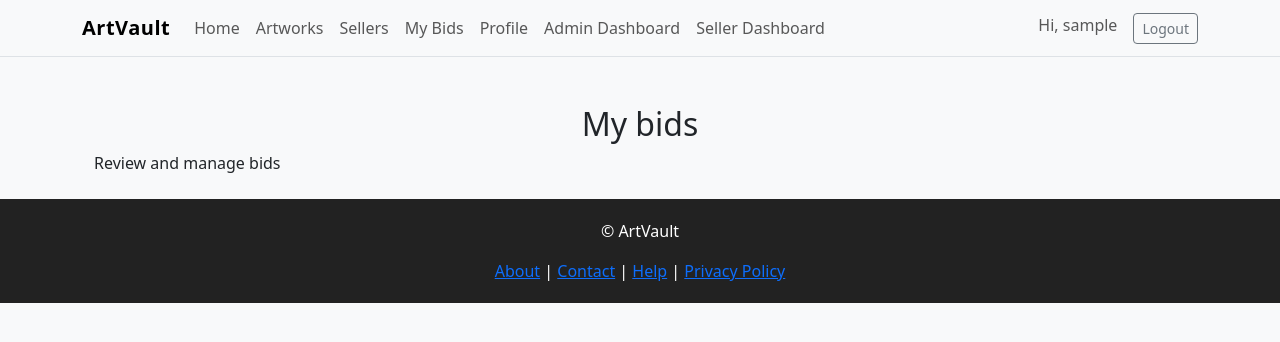
After one commit to Alexander-HR/ArtVault, a Django app: page /bids/my-bids/ in a window 1280 px wide. The commit adds this page. Shown: the top 342 px of the page. Run offline with Django 5.2, Linux system fonts and the light colour scheme; the visitor is signed in with stand-in values (Sample User, id 1).

Commit message:
My bids in navbar now links to mybids page

```diff
--- a/artvault/urls.py
+++ b/artvault/urls.py
@@ -13,7 +13,6 @@ urlpatterns = [
     path("", include("accounts.urls")),
     path("artworks/", include("artworks.urls")),
     path("bids/", include("bids.urls")),
-
 ]
 
 if settings.DEBUG:
--- a/bids/urls.py
+++ b/bids/urls.py
@@ -1,6 +1,10 @@
 from django.urls import path
 from . import views
 
+app_name = "bids"
+
 urlpatterns = [
     path("<int:artwork_id>/submit/", views.submit_bid, name="submit_bid"),
+    path("my-bids/", views.my_bids, name="my_bids"),
+
 ]
--- a/bids/views.py
+++ b/bids/views.py
@@ -1,5 +1,5 @@
 from django.contrib.auth.decorators import login_required
-from django.shortcuts import get_object_or_404, redirect
+from django.shortcuts import get_object_or_404, redirect, render
 from django.contrib import messages
 from artworks.models import Artwork
 from .forms import BidForm
@@ -21,3 +21,9 @@ def submit_bid(request, artwork_id):
         messages.error(request, "Invalid bid. Please check the amount.")
 
     return redirect("artworks:artwork_detail", artwork_id=artwork_id)
+
+@login_required
+def my_bids(request):
+    bids = request.user.bids.select_related("artwork").order_by
+    ("-created_at")
+    return render(request, "my-bids.html", {"bids":bids})
--- /dev/null
+++ b/templates/my-bids.html
@@ -0,0 +1,12 @@
+{% extends "base.html" %}
+
+{% block content %}
+<div class="container mt-5">
+    <h2 class="text-center">My bids</h2>
+    <p>Review and manage bids</p>
+
+    <div class="text-center mt-4">
+    </div>
+
+</div>
+{% endblock %}
--- a/templates/partials/navbar.html
+++ b/templates/partials/navbar.html
@@ -24,7 +24,7 @@
 
                 {% if user.is_authenticated %}
                     <li class="nav-item">
-                        <a class="nav-link" href="#">My Bids</a>
+                        <a class="nav-link" href="{% url 'bids:my_bids' %}">My Bids</a>
                     </li>
 
                     <li class="nav-item">
```
